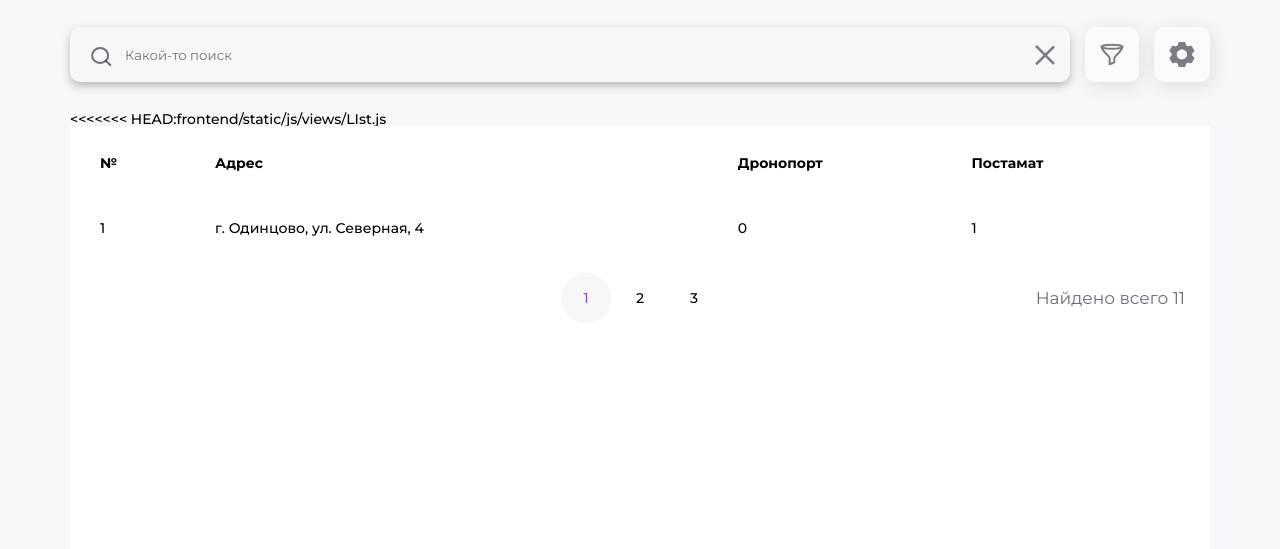
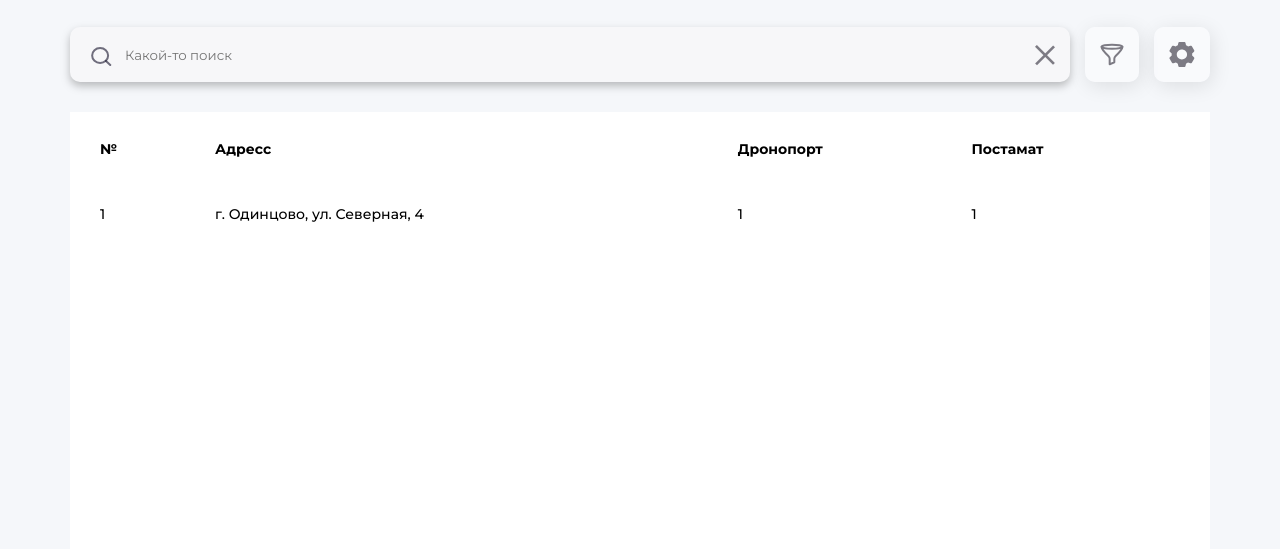
Before and after one commit to folox-12/fd_spa, a website with bundled scripts: page frontend/index.html in a window 1280 px wide. Shown: the part 251-800 px from the top of the page. Built offline with nearby package versions, Linux system fonts and the light colour scheme.

```diff
--- a/frontend/static/js/views/pages/List.js
+++ b/frontend/static/js/views/pages/List.js
@@ -63,7 +63,7 @@
 			</div>
 		</div>
 	</div>
-<<<<<<< HEAD:frontend/static/js/views/LIst.js
+
 
 	<div class = "main-block">
 
@@ -126,47 +126,13 @@
 		</div>
 		</div>
 	</div>
-		<div class="table">
-		<div class="table__data">
-			<table class="table__responsive">
-				<thead>
-					<tr class="table-title">
-						<th>№</th>
-						<th>Адрес</th>
-						<th>Дронопорт</th>
-						<th>Постамат</th>
-					</tr>
-				</thead>
-				<tbody>
-					<tr class="table-el">
-						<td class="table-numerical">1</td>
-						<td class="table-address">г. Одинцово, ул. Северная, 4</td>
-						<td class="table-dronport">0</td>
-						<td class="table-postamat">1</td>
-					</tr>
-				</tbody>
-			</table>
-		</div>
-		<div class="table__paginator table-paginator">
-			<div class="table-paginator__row">
-				<div class="table-paginator__ul">
-					<li class="table-paginator__li active">1</li>
-					<li class="table-paginator__li">2</li>
-					<li class="table-paginator__li">3</li>
-				</div>
-				<div class="table-paginator__total">
-					<span>Найдено всего 11</span>
-				</div>
-			</div>
-		</div>
-	</div>
-	</div>
 
 
-=======
+
+
 	${createTable(data)
 			}
->>>>>>> main:frontend/static/js/views/pages/List.js
+
 		`;
 	}
 }
--- a/frontend/static/scss/_table.scss
+++ b/frontend/static/scss/_table.scss
@@ -3,6 +3,7 @@
 	width: 100%;
 	max-width: 1140px;
 	padding-bottom: 25px;
+	max-height: 100%;
 	&__data {
 		width: 100%;
 		height: fit-content;
--- a/frontend/static/scss/style.scss
+++ b/frontend/static/scss/style.scss
@@ -6,7 +6,7 @@
 .wrapper {
 	display: flex;
 	flex-direction: column;
-	min-height: 100%;
+	height: 100%;
 }
 body {
 	font-family: Montserrat;
@@ -41,7 +41,8 @@
 	display: flex;
 	flex-direction: column;
     width: 100%;
-    height:700px;
+    height:100%;
+	overflow-y: auto;
 	box-shadow: 2px 4px 20px rgba(14, 13, 13, 0.25);
 	justify-content: flex-start;
 	padding:3% 10%;
```
Also changed, not shown: frontend/static/css/style.css, 1 other file.
